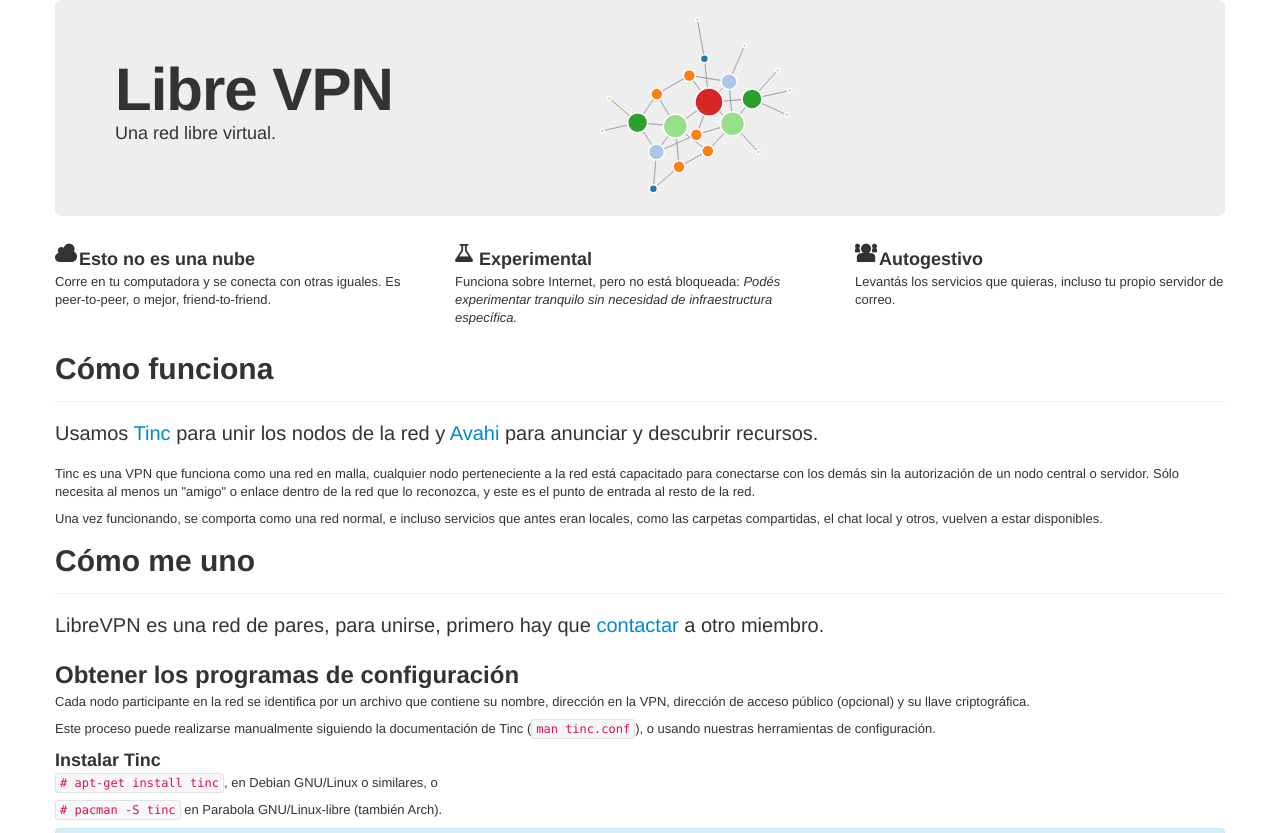
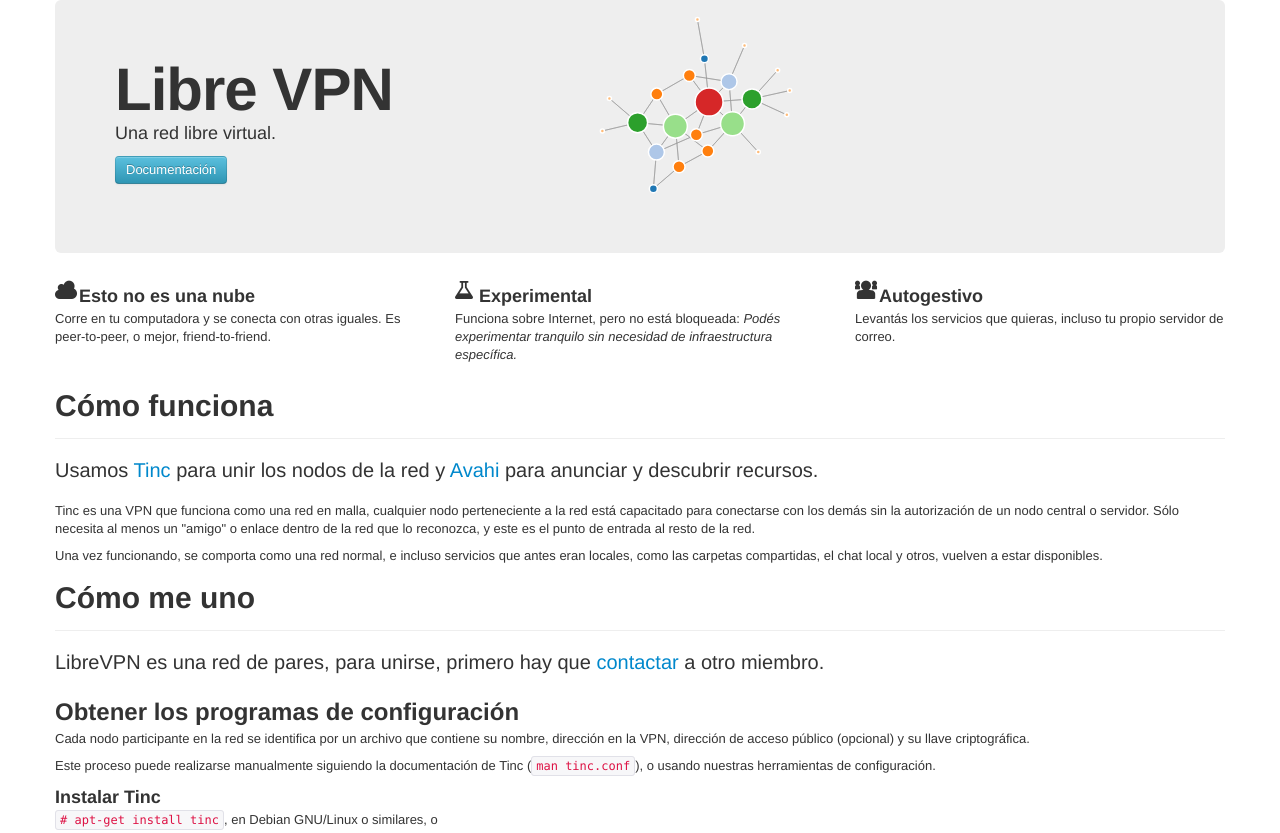
Before and after one commit to LibreVPN/librevpn.org, a plain HTML site: page index.html in a window 1280 px wide. Shown: the top 833 px of the page. Drawn offline with Linux system fonts and the light colour scheme.

Commit message:
documentación

```diff
--- a/index.html
+++ b/index.html
@@ -30,6 +30,8 @@
 
         <h1>Libre VPN</h1>
         <p>Una red libre virtual.</p>
+
+        <p><a class="btn btn-info" href="http://wiki.hackcoop.com.ar/Categoría:LibreVPN">Documentación</a></p>
 
       </div>
 
```
